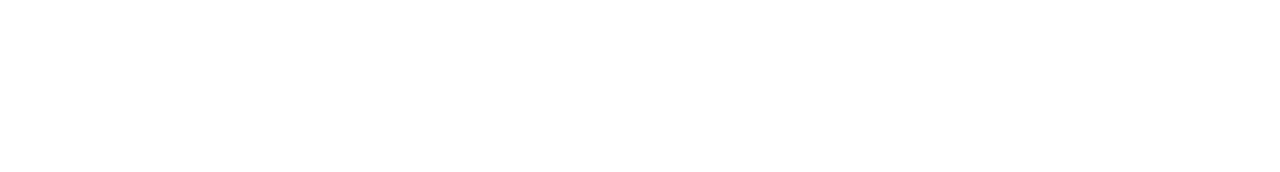
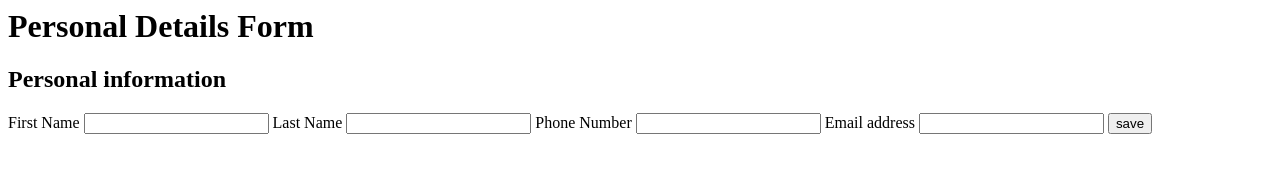
Before and after one commit to phael90/week11_weekend_homework, a plain HTML site: page index.html in a window 1280 px wide. Drawn offline with Linux system fonts and the light colour scheme.

Commit message:
Created form structure

```diff
--- a/index.html
+++ b/index.html
@@ -8,5 +8,23 @@
   <title>Document</title>
 </head>
 <body>
+  <h1>Personal Details Form</h1>
+  <form id='form'>
+    <h2>Personal information</h2>
+
+    <label for="first-name">First Name</label>
+    <input type="text" id="first">
+
+    <label for="last-name">Last Name</label>
+    <input type="text" id="last">
+
+    <label for="phone-number">Phone Number</label>
+    <input type="text" id="phone">
+
+    <label for="email">Email address</label>
+    <input type="text" id="email">
+
+    <input type="submit" value="save"/>
+  </form>
 </body>
 </html>
```
